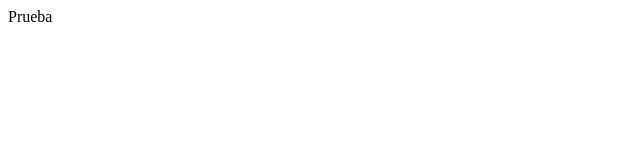
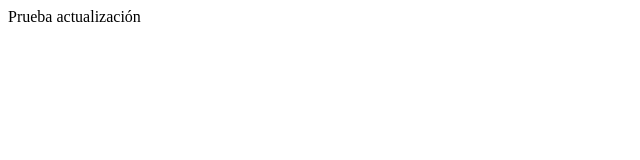
Before and after one commit to devops-damm-es/damm-lab-eventhubs, a plain HTML site: page index.html in a window 1280 px wide. Shown: the whole page, without its empty margins (0-640 px from the left). Drawn offline with Linux system fonts and the light colour scheme.

Commit message:
Update index.html

```diff
--- a/index.html
+++ b/index.html
@@ -1,5 +1,5 @@
 <html>
 <body>
-Prueba
+Prueba actualización
 </body>
 </html
```
